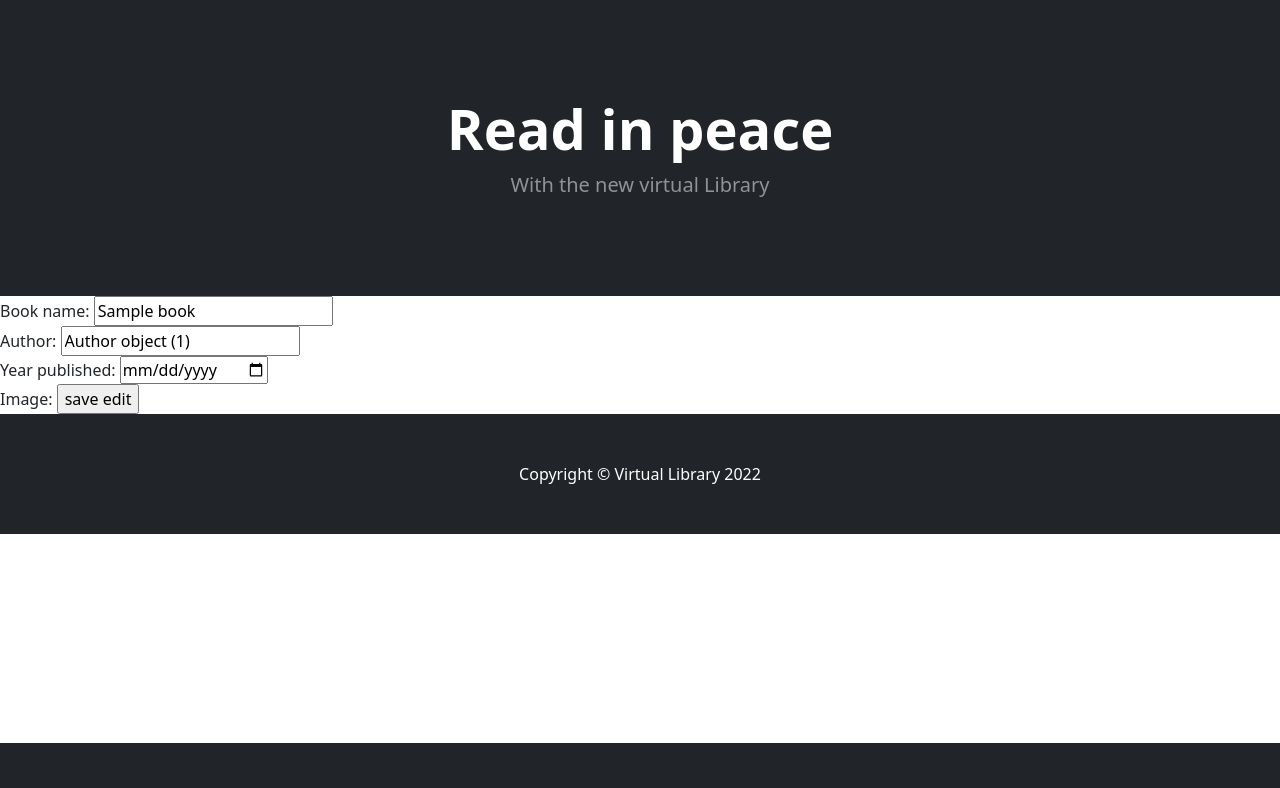
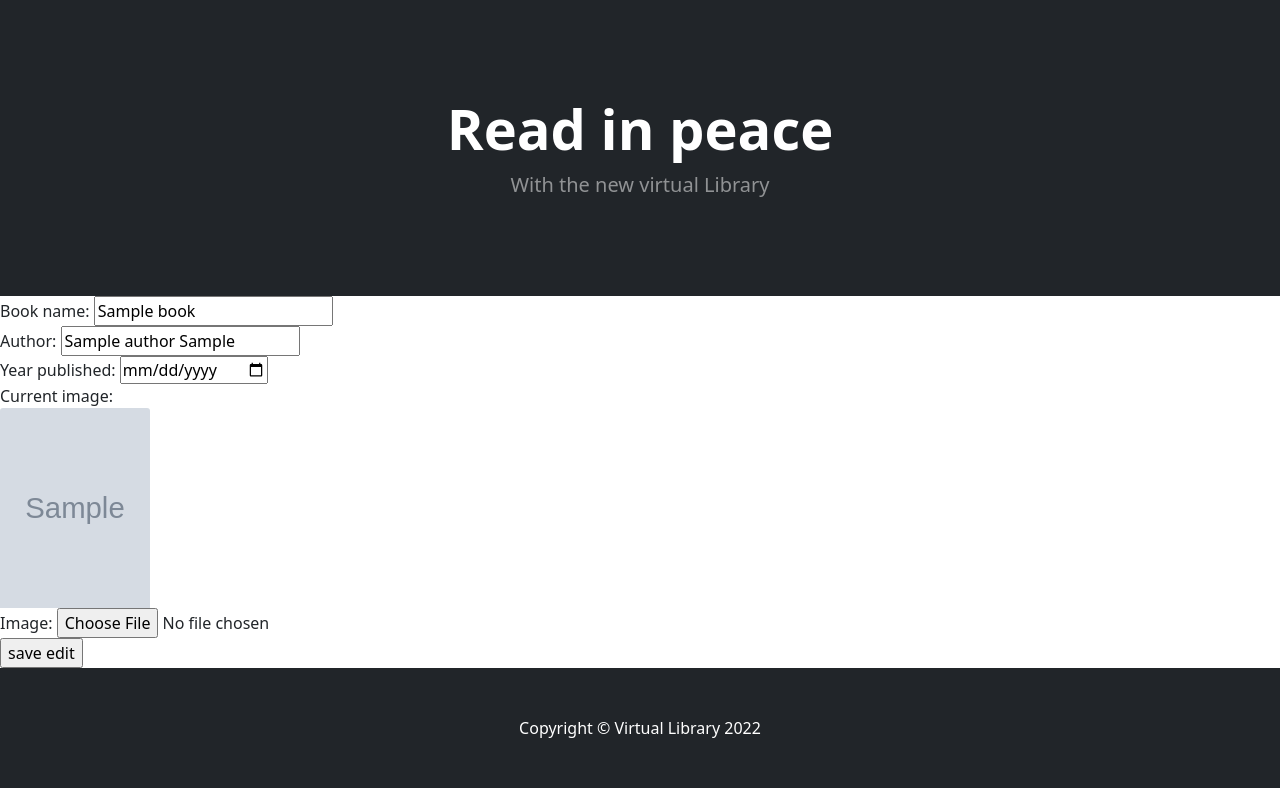
Before and after one commit to Timglad/Second-Project, a Django app: page /books/1/edit in a window 1280 px wide. Shown: the part 57-845 px from the top of the page. Before the commit the page ends 800 px from the top, so only its background shows below. Run offline with Django 4.2, Linux system fonts and the light colour scheme; a user stored in the database is signed in; tables that the repository leaves empty hold one stand-in row (values such as "Sample post"); grey boxes marked "Sample" are stand-in pictures; some libraries are stand-ins or nearby versions.

Commit message:
book image edit

```diff
--- a/library/books/models.py
+++ b/library/books/models.py
@@ -7,6 +7,9 @@ class Author(models.Model):
    name = models.CharField(max_length=40, null=False)
    age = models.IntegerField(null=True)
    nationallity = models.CharField(max_length=40,default="Unknown")
+
+   def __str__(self):
+      return f"{self.name} {self.nationallity}"
 
 
 class BookType(Enum):
@@ -39,4 +42,4 @@ class Book(models.Model):
    status =models.CharField(max_length=40, null=False, default= LoanStatus2.AVAILABLE, choices= LoanStatus2.choices)
 
    def __str__(self):
-    return self.name + "," + self.author
+    return f"{self.name} {self.author.name}"
--- a/library/books/templates/single_book.html
+++ b/library/books/templates/single_book.html
@@ -14,7 +14,10 @@
         <input type="text" value="{{book.author}}" name="author"><br>
         Year published:
         <input type="date" value="{{book.year_published|date:'Y' }}" name="yearpublished"><br>
+        Current image:<br>
+        <img style="width:150px;height:200px" src="{% static 'images/' %}{{ book.image }}" class="card-img-top" alt="..." ><br>
         Image:
+        <input type="file" name="image" accept="image/*" id="id_image"><br>
         <input type="submit" value="save edit">
     </form>
 
```
